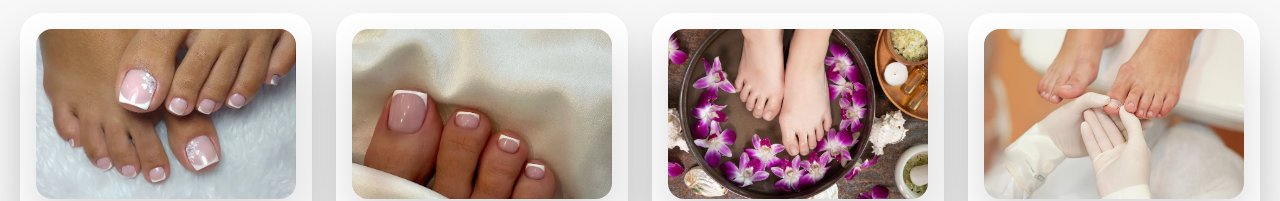
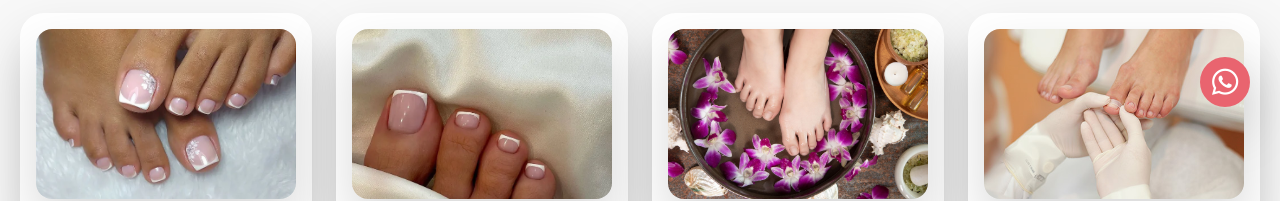
Before and after one commit to RFATeixeira/Okamoto-Beauty, a website: page pe.html in a window 1280 px wide. Shown: the part 663-864 px from the top of the page. Drawn offline with Linux system fonts and the light colour scheme; a web font is replaced by a local one.

Commit message:
add whats float button

```diff
--- a/pe.html
+++ b/pe.html
@@ -404,6 +404,12 @@
         </div>
       </div>
     </section>
+    <a
+      href="https://wa.me/44084030462?text=Olá,%20tenho%20interesse%20em%20fazer%20um%20tratamento!"
+      target="_blank"
+      class="whatsIcon"
+      ><i class="fa-brands fa-whatsapp"></i
+    ></a>
     <footer class="bg-white w-full bottom-0 p-4">
       <div class="text-center gap-1 flex flex-col">
         <a href="../../index.html" class="text-dark-10 text-4xl font-medium"
--- a/src/input.css
+++ b/src/input.css
@@ -83,4 +83,7 @@
   .handBtn {
     @apply bg-brand-pink p-2 w-full max-w-[200px] text-white rounded-full flex justify-center items-center mt-4 mx-8;
   }
+  .whatsIcon {
+    @apply fixed bottom-[20px] md:bottom-[30px] right-[20px] md:right-[30px] text-[30px] bg-brand-pink text-white rounded-full p-[3px] w-[50px] h-[50px] flex z-50 drop-shadow-2xl hover:bg-white hover:text-brand-pink transition duration-300 border-2 border-brand-pink items-center justify-center;
+  }
 }
```
Also changed, not shown: index.html (+10 -0 lines), mao.html (+6 -0 lines), pacote.html (+6 -0 lines), src/output.css.
